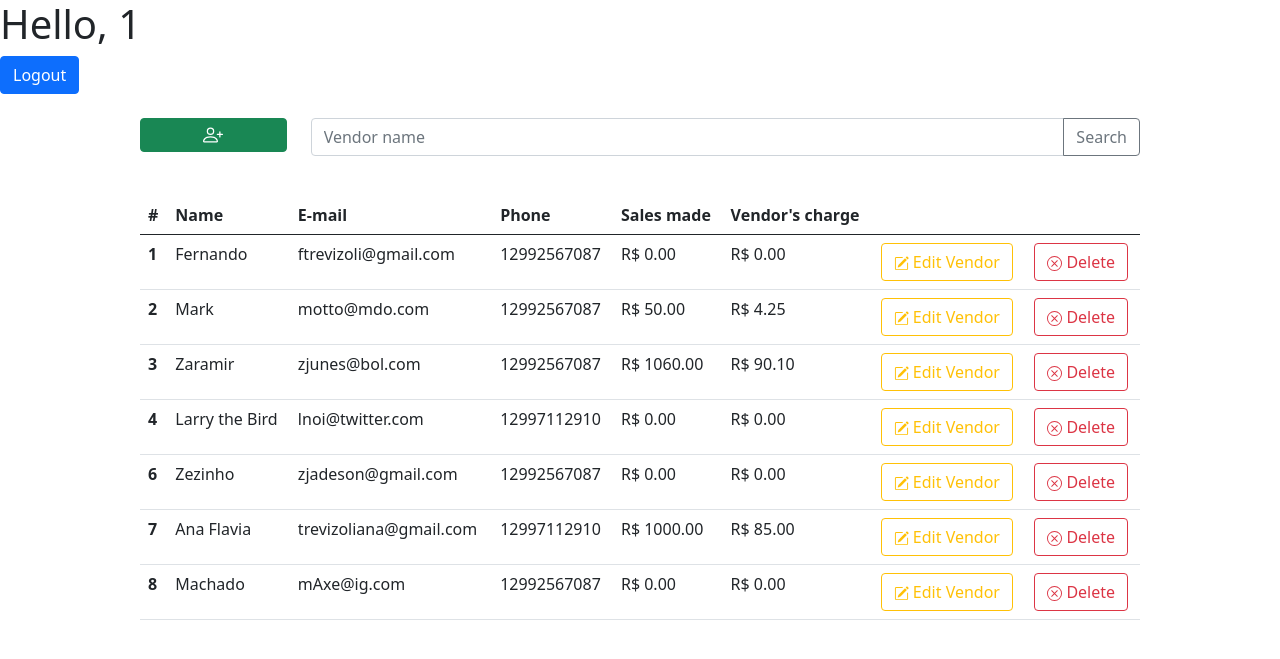
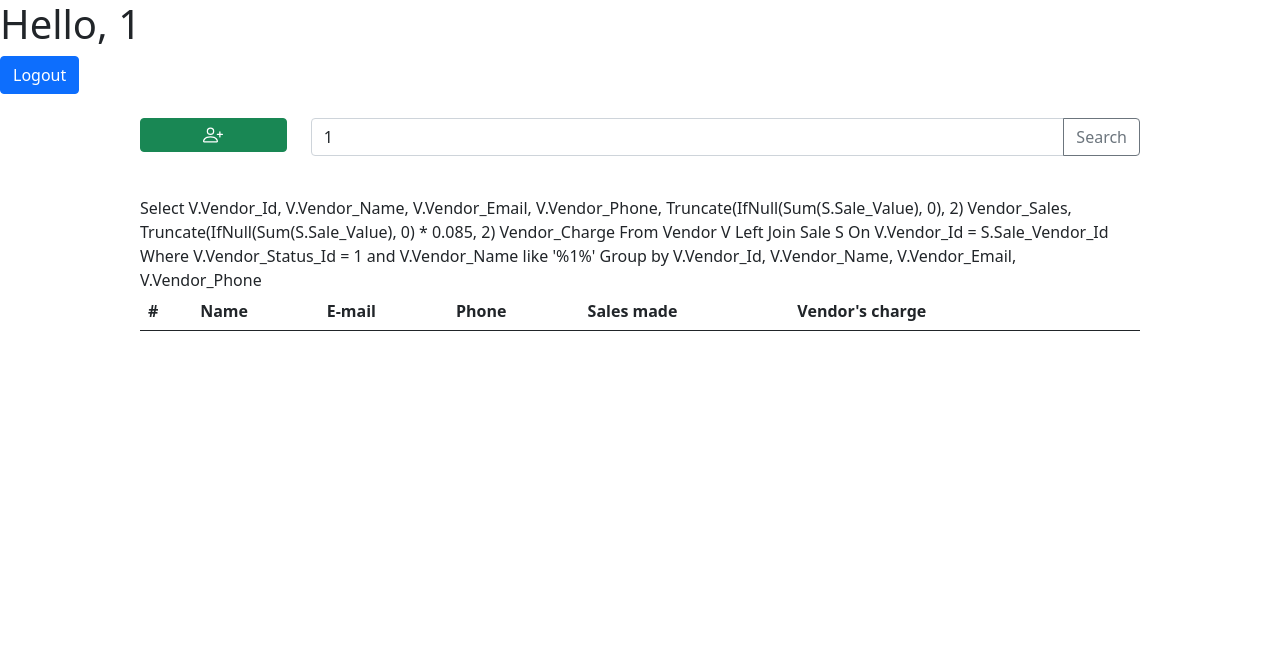
Before and after one commit to rtrevizoli/SamplePhpCrud, a PHP site: page /?vendorsSearch=1 in a window 1280 px wide. Shown: the top 659 px of the page. Run offline with PHP 8.4, Linux system fonts and the light colour scheme; a user stored in the database is signed in; data comes from the database, SQL or seed files in the repository; data that the repository does not hold is empty.

Commit message:
Vendor search

```diff
--- a/src/home.php
+++ b/src/home.php
@@ -1,5 +1,5 @@
 <?php
-$userName = $_SESSION["login"];
+$userName = $_SESSION['login'];
 ?>
 <script>
     $(document).ready(function($) {
@@ -44,6 +44,22 @@ function makeVendorsTable()
             Where Vendor_Status_Id = 1
             Group by V.Vendor_Id, V.Vendor_Name, V.Vendor_Email, V.Vendor_Phone
         ";
+
+    if (isset($_GET['vendorsSearch'])) {
+        $sql = "Select  V.Vendor_Id,
+                        V.Vendor_Name,
+                        V.Vendor_Email,
+                        V.Vendor_Phone,
+                        Truncate(IfNull(Sum(S.Sale_Value), 0), 2) Vendor_Sales,
+                        Truncate(IfNull(Sum(S.Sale_Value), 0) * 0.085, 2) Vendor_Charge
+                From Vendor V
+                    Left Join Sale S On V.Vendor_Id = S.Sale_Vendor_Id
+                Where   V.Vendor_Status_Id = 1
+                        and V.Vendor_Name like '%".$_GET['vendorsSearch']."%'
+                Group by V.Vendor_Id, V.Vendor_Name, V.Vendor_Email, V.Vendor_Phone
+            ";
+    }
+    echo $sql;
 
     $result = $conn->query($sql);
 
@@ -114,10 +130,12 @@ if (isset($_GET['delete'])) {
             </a>
         </div>
         <div class="col-md">
-            <div class="input-group mb-3">
-                <input type="text" class="form-control" placeholder="Vendor name" aria-label="Recipient's username" aria-describedby="button-addon2">
-                <button class="btn btn-outline-secondary" type="button" id="button-addon2">Search</button>
-            </div>
+            <form action="../tray-homework-php-test/?vendorsSearch<?=$vendorsSearch?>">
+                <div class="input-group mb-3">
+                        <input type="text" class="form-control" placeholder="Vendor name" name="vendorsSearch" value="<?=$_GET['vendorsSearch']?>">
+                        <button type="submit" class="btn btn-outline-secondary">Search</button>
+                </div>
+            </form>
         </div>
     </div>
 </div>
```
